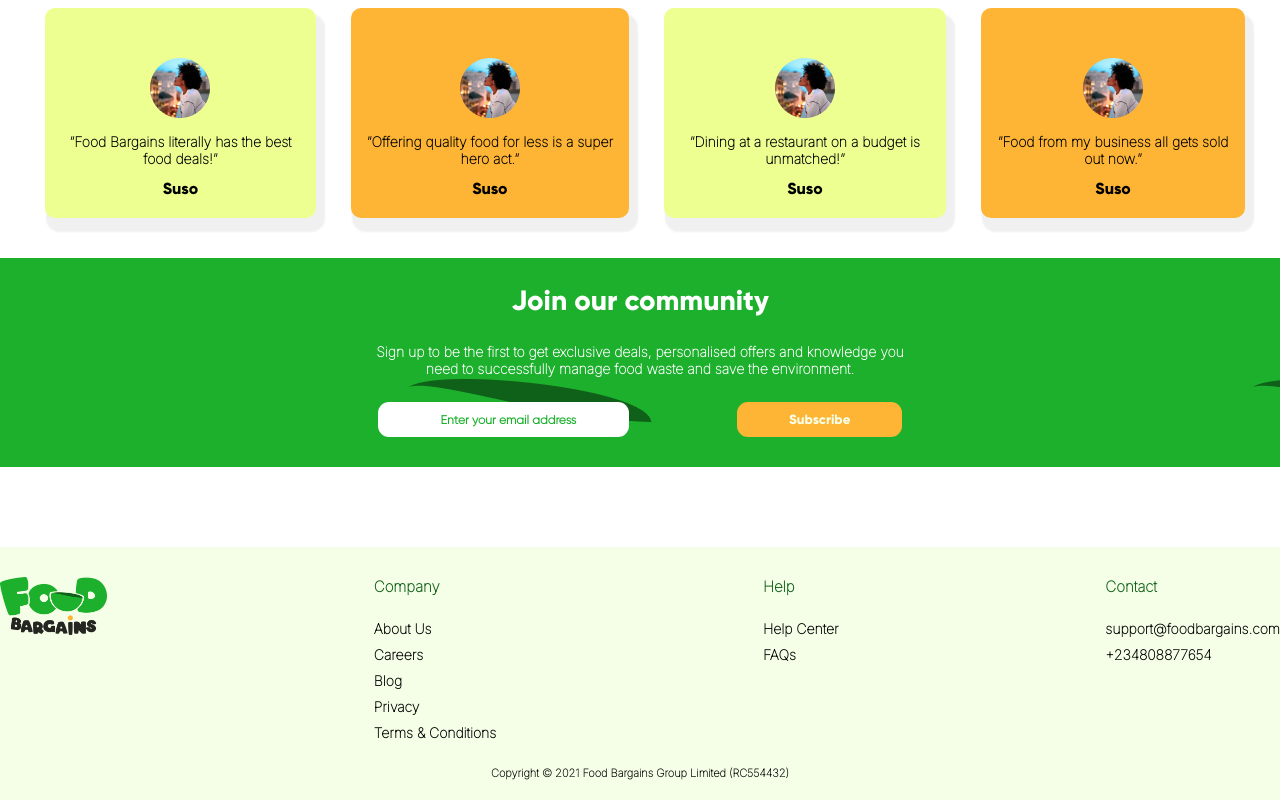
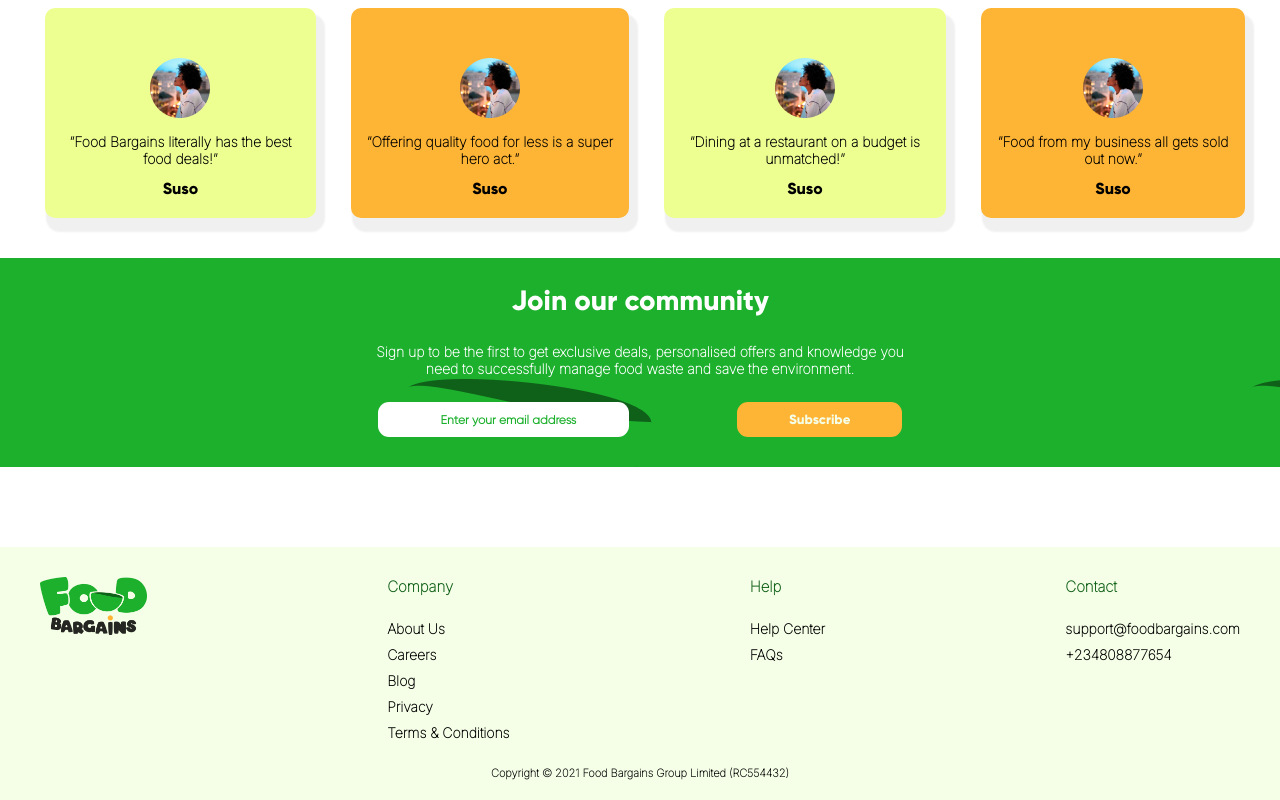
Before and after one commit to kingbee1/food-bargain, a React (Create React App) app: page / in a window 1280 px wide. Shown: the part 1946-2746 px from the top of the page. Built offline with nearby package versions, Linux system fonts and the light colour scheme.

Commit message:
styled the footer

```diff
--- a/src/App.css
+++ b/src/App.css
@@ -504,19 +504,14 @@ display: flex;
   padding: 20px 0px 20px;
 }
 
-
-
-
-
-
-
-
-
-
-
-
-
+.footer{
+  padding-right: 40px;
+  padding-left: 40px;
+}
 
 .footer img {
   width: 107px;
+  /* text-align: center;
+  margin: auto; */
+  /* margin-left: 40px; */
 }
```
